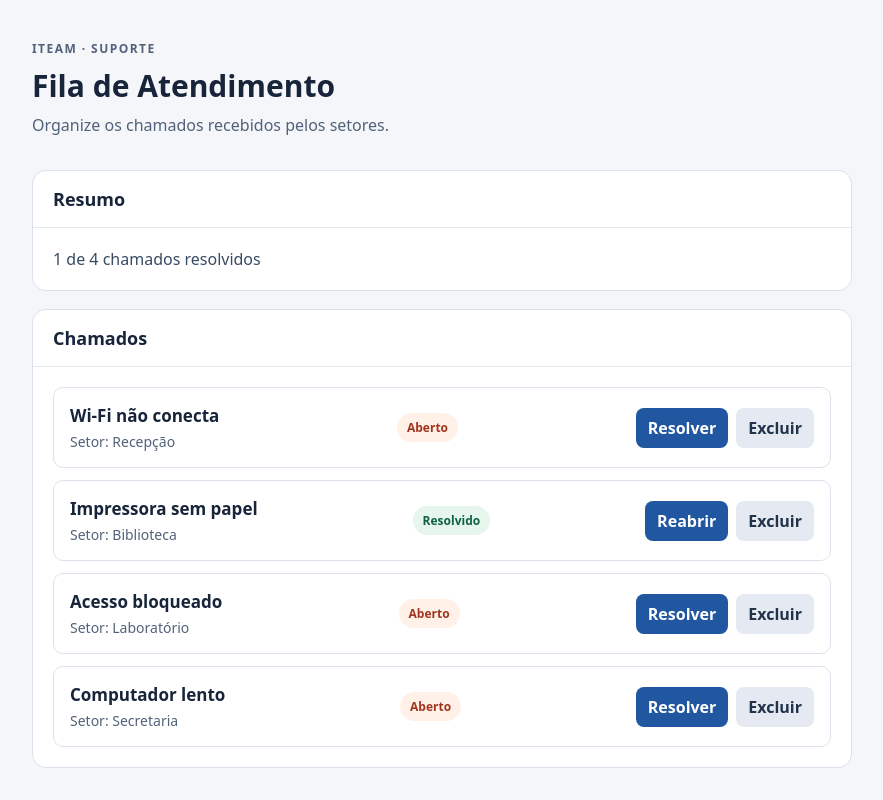
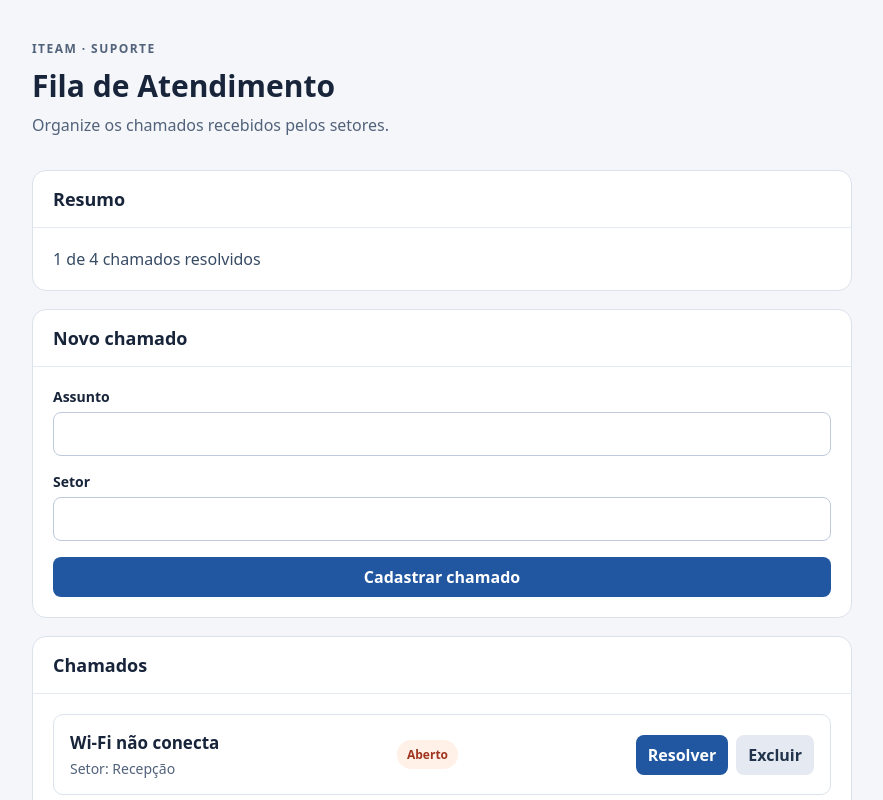
Before and after one commit to KaykDuarte/atividade-fila-atendimento, a React (Vite) app: page / in a window 1280 px wide. Shown: the top 800 px of the page, without its empty margins (198-1081 px from the left). Built offline with nearby package versions, Linux system fonts and the light colour scheme.

Commit message:
E5: cria ChamadoForm

```diff
--- a/src/App.jsx
+++ b/src/App.jsx
@@ -1,5 +1,6 @@
 import { useState } from "react";
 import "./App.css";
+import ChamadoForm from "./components/ChamadoForm";
 import ChamadoList from "./components/ChamadoList";
 import Panel from "./components/Panel";
 import { initialTickets } from "./data/chamados";
@@ -27,6 +28,17 @@ export default function App() {
     );
   }
 
+  function handleAddChamado({ title, sector }) {
+    const novoChamado = {
+      id: `chamado-${Date.now()}`,
+      title,
+      sector,
+      resolved: false,
+    };
+
+    setChamados((chamadosAtuais) => [...chamadosAtuais, novoChamado]);
+  }
+
   return (
     <main className="app">
       <header className="hero">
@@ -41,6 +53,10 @@ export default function App() {
         </p>
       </Panel>
 
+      <Panel title="Novo chamado">
+        <ChamadoForm onAdd={handleAddChamado} />
+      </Panel>
+
       <Panel title="Chamados">
         <ChamadoList
           chamados={chamados}
--- /dev/null
+++ b/src/components/ChamadoForm.jsx
@@ -0,0 +1,59 @@
+import { useState } from "react";
+
+const emptyForm = { title: "", sector: "" };
+
+export default function ChamadoForm({ onAdd }) {
+  const [form, setForm] = useState(emptyForm);
+  const [error, setError] = useState("");
+
+  function handleChange(event) {
+    const { name, value } = event.target;
+    setForm((formAtual) => ({ ...formAtual, [name]: value }));
+  }
+
+  function handleSubmit(event) {
+    event.preventDefault();
+
+    const title = form.title.trim();
+    const sector = form.sector.trim();
+
+    if (title === "" || sector === "") {
+      setError("Preencha o assunto e o setor.");
+      return;
+    }
+
+    onAdd({ title, sector });
+    setForm(emptyForm);
+    setError("");
+  }
+
+  return (
+    <form className="ticket-form" onSubmit={handleSubmit}>
+      <div className="field">
+        <label htmlFor="title">Assunto</label>
+        <input
+          id="title"
+          name="title"
+          type="text"
+          value={form.title}
+          onChange={handleChange}
+        />
+      </div>
+
+      <div className="field">
+        <label htmlFor="sector">Setor</label>
+        <input
+          id="sector"
+          name="sector"
+          type="text"
+          value={form.sector}
+          onChange={handleChange}
+        />
+      </div>
+
+      {error && <p className="form-error">{error}</p>}
+
+      <button type="submit">Cadastrar chamado</button>
+    </form>
+  );
+}
```
